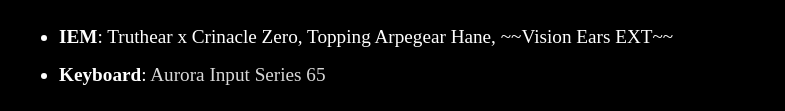
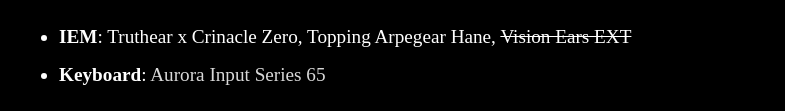
Before and after one commit to 14yzei/Me, a plain HTML site: page index.html in a window 1280 px wide. Shown: the part 973-1084 px from the top of the page, without its empty margins (243-1028 px from the left). Drawn offline with Linux system fonts and the light colour scheme; a web font is replaced by a local one.

Commit message:
Update index.html

```diff
--- a/index.html
+++ b/index.html
@@ -37,7 +37,7 @@
 
         <h2>Wishlist</h2>
         <ul>
-            <li><b>IEM</b>: Truthear x Crinacle Zero,  Topping Arpegear Hane, ~~Vision Ears EXT~~</li>
+            <li><b>IEM</b>: Truthear x Crinacle Zero,  Topping Arpegear Hane, <del>Vision Ears EXT</del></li>
             <li><b>Keyboard</b>: <a href="https://oblotzky.industries/pages/aurora-input-series-65">Aurora Input Series 65</a> </li>
         </ul>
     </body>
```
